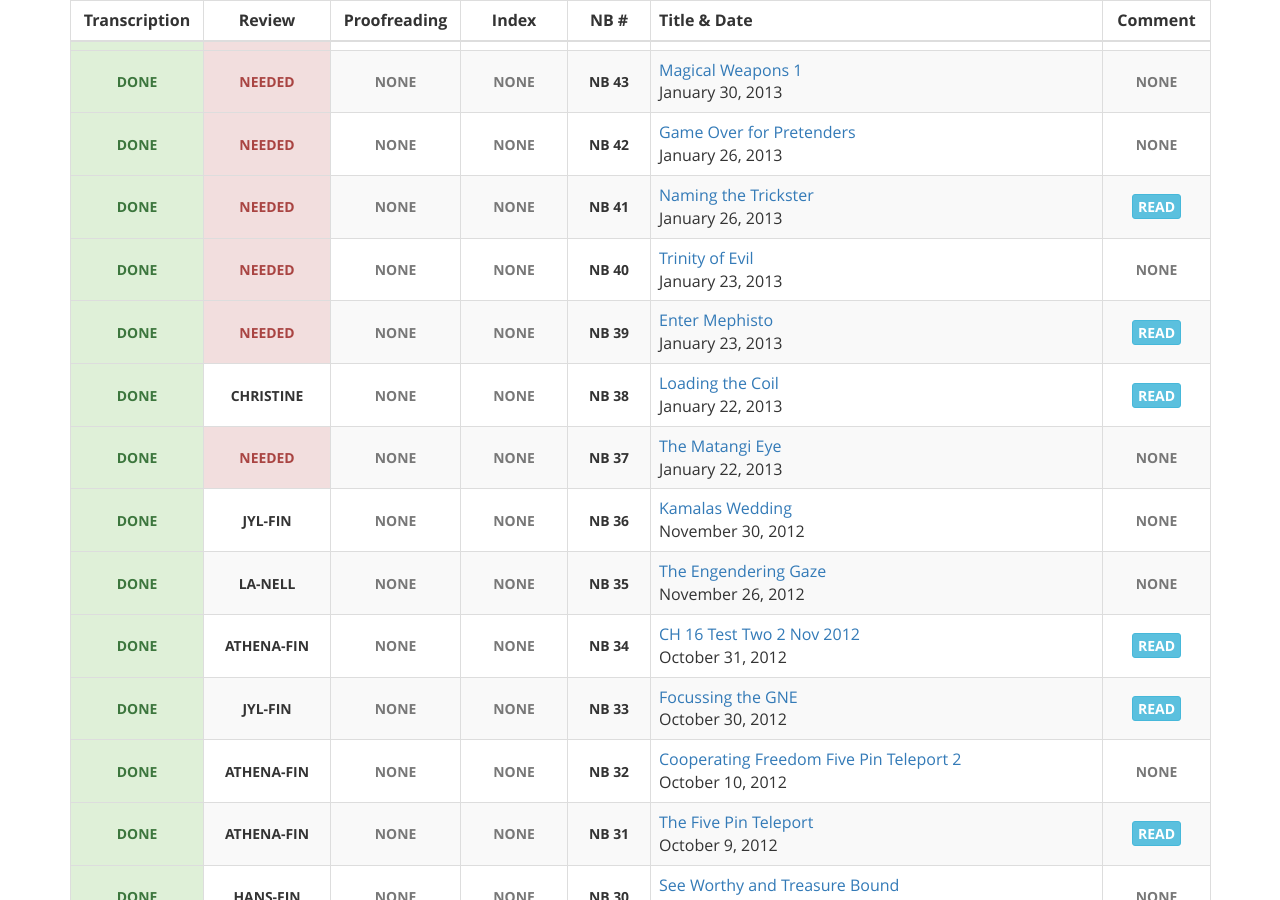
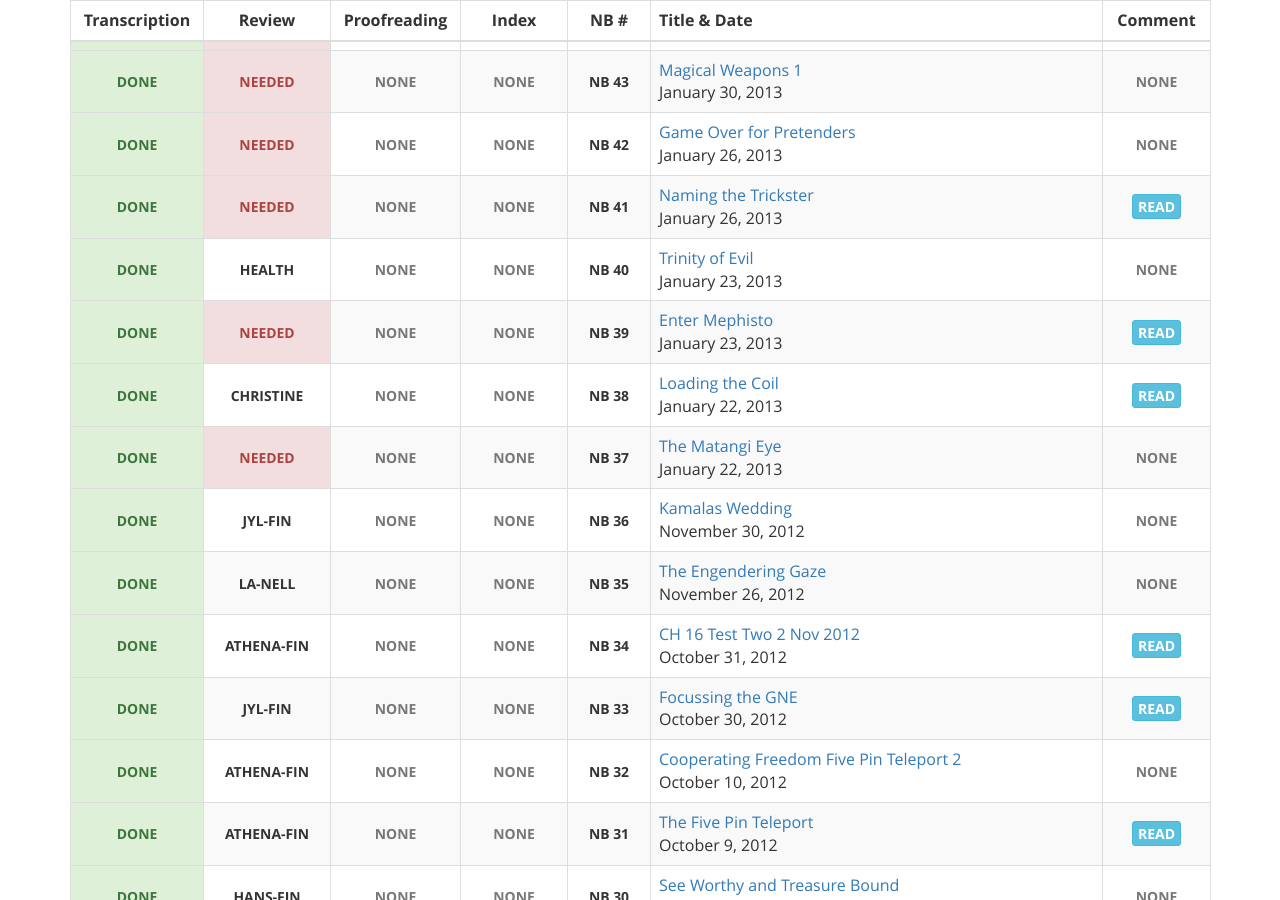
Before and after one commit to gaiaspora/gaiaspora.github.io, a Jekyll site: the page built from content/navigator-briefings.markdown, in a window 1280 px wide and 900 px high, scrolled down 6090 px. Built offline with Jekyll 4.4.1, drawn with Linux system fonts in a browser that asks for light colours.

Commit message:
Update nb.yaml

```diff
--- a/_data/nb.yaml
+++ b/_data/nb.yaml
@@ -837,7 +837,7 @@
 
 - NB: "40"
   Transcription: "done"
-  Review: "needed"
+  Review: "health"
   Proofreading: "none"
   Index: "none"
   Title: "Trinity of Evil"
@@ -1089,7 +1089,7 @@
 
 - NB: "12"
   Transcription: "done"
-  Review: "Health"
+  Review: "Health-FIN"
   Proofreading: "none"
   Index: "none"
   Title: "Double Orchestration"
```
